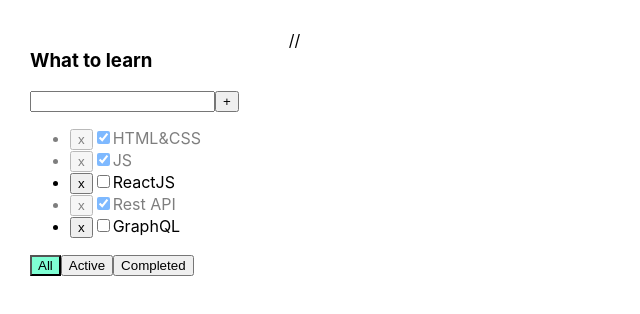
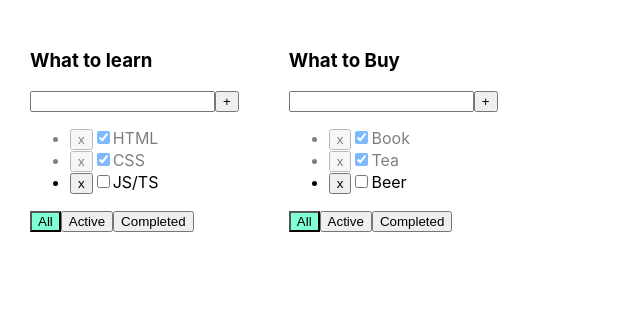
Before and after one commit to Ogospodigosha/todo-list, a React (Create React App) app: page / in a window 1280 px wide. Shown: the top 314 px of the page, without its empty margins (0-640 px from the left). Built offline with nearby package versions, Linux system fonts and the light colour scheme.

Commit message:
add more Todolists

```diff
--- a/src/App.tsx
+++ b/src/App.tsx
@@ -1,47 +1,80 @@
 import React, {useState} from 'react';
 import './App.css';
-import {Todolist} from "./Todolist";
+import {InArrayProps, Todolist} from "./Todolist";
 import {v1} from "uuid";
 
 export type FilterValuesType = 'all' | 'active' | 'completed'
+type TodolistType ={
+    id: string
+    title: string
+    filter: FilterValuesType
+}
+type TaskStateType ={
+    [todoListID_1: string] : Array<InArrayProps>
+}
+export function App() {
+    const todoListID_1 = v1()
+    const todoListID_2 = v1()
+    const [todoLists, setTodoiLists] = useState<Array<TodolistType>>([
+        {id: todoListID_1, title: "What to learn", filter: "all"},
+        {id: todoListID_2, title: "What to Buy", filter: "all"}
+    ])
+    const [tasks, setTasks] = useState<TaskStateType>({
+        [todoListID_1]: [
+            {id: v1(), title: "HTML", isDone: true},
+            {id: v1(), title: "CSS", isDone: true},
+            {id: v1(), title: "JS/TS", isDone: false}
+        ],
+        [todoListID_2]: [
+            {id: v1(), title: "Book", isDone: true},
+            {id: v1(), title: "Tea", isDone: true},
+            {id: v1(), title: "Beer", isDone: false}
+        ],
+    })
 
-export function App() {
-    let [tasks1,setTasks] = useState([
-        { id: v1(), title: "HTML&CSS", isDone: true },
-        { id: v1(), title: "JS", isDone: true },
-        { id: v1(), title: "ReactJS", isDone: false },
-        { id: v1(), title: "Rest API", isDone: true },
-        { id: v1(), title: "GraphQL", isDone: false },
-
-    ])
-    const [filter, setfilter] = useState<FilterValuesType>("all")
-    let colander = tasks1
-    if (filter === "active") {
-        colander = tasks1.filter(el => !el.isDone)
+    function changetodoListsFilter(value: FilterValuesType, todoListID: string) {
+        let todolist = todoLists.find(tl => tl.id === todoListID);
+        if (todolist) {
+            todolist.filter = value
+            setTodoiLists([...todoLists])
         }
-    if (filter === "completed") {
-        colander = tasks1.filter(el => el.isDone)
     }
-    function changeFilter(value:FilterValuesType) {
-        setfilter(value)
+    const removeTask = (taskId: string, todoListID: string) => {
+        setTasks({...tasks, [todoListID]: tasks[todoListID].filter(el => el.id !== taskId)})
     }
 
- const removeTask =(taskId: string)=>{
-        let remove = tasks1.filter((t)=>t.id !== taskId)
-       return  setTasks(remove)
+    const addTasks = (title: string, todoListID: string) => {
+        setTasks({...tasks, [todoListID]: [{id: v1(), title: title, isDone: false}, ...tasks[todoListID]]})
     }
+    const changeIsDone = (taskId: string, isDoneValue: boolean, todoListID: string) => {
+        setTasks({
+            ...tasks,
+            [todoListID]: tasks[todoListID].map(el => el.id === taskId ? {...el, isDone: isDoneValue} : el)
+        })
+    }
+    const todolistRender = todoLists.map(el => {
+        let colander = tasks[el.id]
+        let tasksForTodolist = colander
+        if (el.filter === "active") {
+            tasksForTodolist = tasks[el.id].filter(el => !el.isDone)
+        }
+        if (el.filter === "completed") {
+            tasksForTodolist = tasks[el.id].filter(el => el.isDone)
+        }
+            return <Todolist title={el.title}
+                             id={el.id}
+                             tasks={tasksForTodolist}
+                             removeTask={removeTask}
+                             addTasks={addTasks}
+                             changetodoListsFilter={changetodoListsFilter}
+                             changeIsDone={changeIsDone}
+                             filter={el.filter}
+            />
 
-const addTasks =(title: string)=>{
-       const newTask =  { id: v1(), title: title, isDone: false };
-        setTasks([newTask,...tasks1])
-}
-const changeIsDone =(taskId:string, isDoneValue: boolean)=>{
-        setTasks(tasks1.map(el=>el.id===taskId ? {...el, isDone:isDoneValue}: el))
-
-}
+    })
         return (
             <div className="App">
-            <Todolist title={"What to learn"}  tasks ={colander} removeTask={removeTask} addTasks={addTasks} changeFilter={changeFilter} changeIsDone={changeIsDone} filter={filter}/> //
+                {todolistRender}
             </div>
         );
     }
--- a/src/Todolist.tsx
+++ b/src/Todolist.tsx
@@ -7,14 +7,16 @@
 export type TodolistProsType ={
     title: string
     tasks: Array<InArrayProps>
-    removeTask: (taskId: string)=>void
-    addTasks: (title:string)=>void
-    changeFilter: (value: FilterValuesType) =>void
-    changeIsDone: (taskId: string, isDoneValue: boolean)=>void
+    removeTask: (taskId: string, todoListID: string)=>void
+    addTasks: (title:string, todoListID: string)=>void
+    changetodoListsFilter: (value: FilterValuesType, todoListID: string) =>void
+    changeIsDone: (taskId: string, isDoneValue: boolean, todoListID: string)=>void
     filter: FilterValuesType
+    id: string
 }
 
- type InArrayProps ={
+
+ export type InArrayProps ={
     id: string,
     title: string,
     isDone: boolean
@@ -26,7 +28,7 @@
     const [filterValue, setFilterValue] = useState('all')
     const addTaskHandler = () => {
         if(title.trim() !=="") {
-            props.addTasks(title.trim())
+            props.addTasks(title.trim(), props.id)
             setTitle("")
         } else {
             setError("Title is required")
@@ -47,17 +49,19 @@
     // const tsarFooHandler =(filterValue: FilterValuesType)=>{
     //     props.changeFilter(filterValue)
     // }
-    const onAllClickHandler =()=>{
-        props.changeFilter('all')
+    const onAllClickHandler =(todoListID: string)=>{
+
+        props.changetodoListsFilter('all', props.id)
     }
-    const onActiveClickHandler =()=>{
-        props.changeFilter('active')
+    const onActiveClickHandler =(todoListID: string)=>{
+
+        props.changetodoListsFilter('active', props.id)
     }
-    const onCompletedClickHandler =()=>{
-        props.changeFilter('completed')
+    const onCompletedClickHandler =(todoListID: string)=>{
+        props.changetodoListsFilter('completed', props.id)
     }
     const remomeTaskHandler =(id: string)=>{
-       return props.removeTask(id)
+       return props.removeTask(id, props.id)
     }
     return (
     <div>
@@ -70,7 +74,7 @@
         <ul>
             {props.tasks.map((el)=>{
                 const changeIsDoneHendler=(event: ChangeEvent<HTMLInputElement>)=>{
-                    props.changeIsDone(el.id, event.currentTarget.checked)
+                    props.changeIsDone(el.id, event.currentTarget.checked, props.id)
                 }
                 return(
                 <li key={el.id} className={el.isDone ? style.isDone : ""}>
@@ -82,12 +86,9 @@
 
         </ul>
         <div>
-            <button className={props.filter==="all" ? style.activeFilter: ""} onClick={onAllClickHandler}>All</button>
-            <button className={props.filter==="active" ? style.activeFilter: ""} onClick={onActiveClickHandler}>Active</button>
-            <button className={props.filter==="completed" ? style.activeFilter: ""} onClick={onCompletedClickHandler}>Completed</button>
-            {/*<Button callback={()=>tsarFooHandler("all")} nickName={"All"}/>*/}
-            {/*<Button callback={()=>tsarFooHandler("active")} nickName={"Active"}/>*/}
-            {/*<Button callback={()=>tsarFooHandler("completed")} nickName={"Completed"}/>*/}
+            <button className={props.filter==="all" ? style.activeFilter: ""} onClick={()=>onAllClickHandler(props.id)}>All</button>
+            <button className={props.filter==="active" ? style.activeFilter: ""} onClick={()=>onActiveClickHandler(props.id)}>Active</button>
+            <button className={props.filter==="completed" ? style.activeFilter: ""} onClick={()=>onCompletedClickHandler(props.id)}>Completed</button>
         </div>
     </div>
     )
```
Lines whose indentation alone changed are shown as unchanged.
